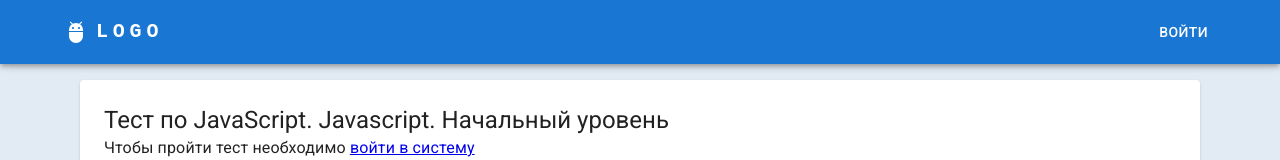
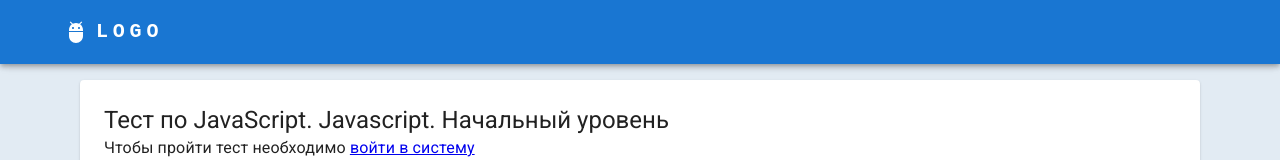
Before and after one commit to AstafievAndrey/quiz, a Next.js app: page / in a window 1280 px wide. Shown: the top 160 px of the page. Built offline with nearby package versions, Linux system fonts and the light colour scheme; no server answers.

Commit message:
закрыл все страницы.

```diff
--- a/src/components/AppBar/AppBar.tsx
+++ b/src/components/AppBar/AppBar.tsx
@@ -50,11 +50,11 @@ export const AppBar: FC = () => {
                 <LogoutIcon />
               </IconButton>
             )}
-            {status === "unauthenticated" && (
+            {/* {status === "unauthenticated" && (
               <Button onClick={login} color="inherit">
                 Войти
               </Button>
-            )}
+            )} */}
           </Toolbar>
         </Container>
       </MuiAppBar>
--- a/src/middleware.ts
+++ b/src/middleware.ts
@@ -2,5 +2,5 @@ import { RouteEndpointEnum } from "./lib/enums/RouteEndpointEnum";
 
 export { default } from "next-auth/middleware";
 export const config = {
-  matcher: [RouteEndpointEnum.QUIZ],
+  matcher: [RouteEndpointEnum.MAIN],
 };
```
